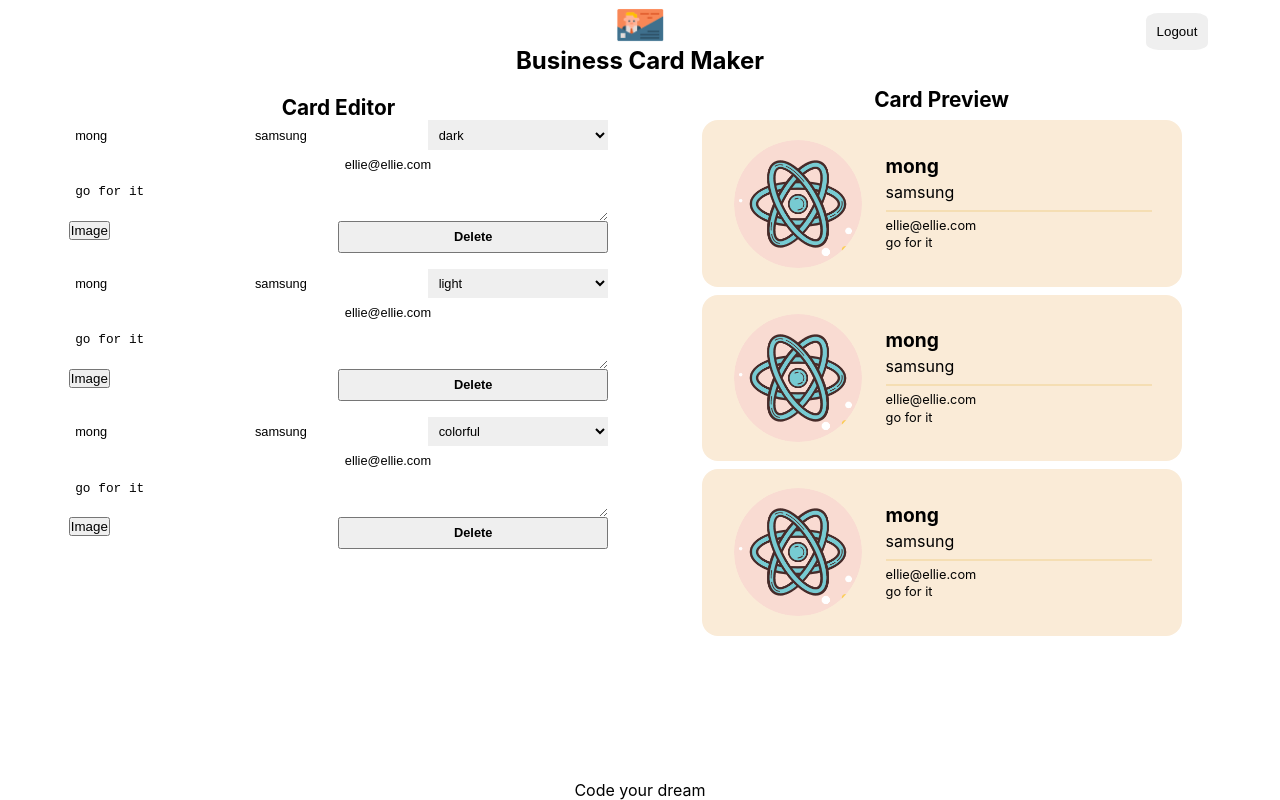
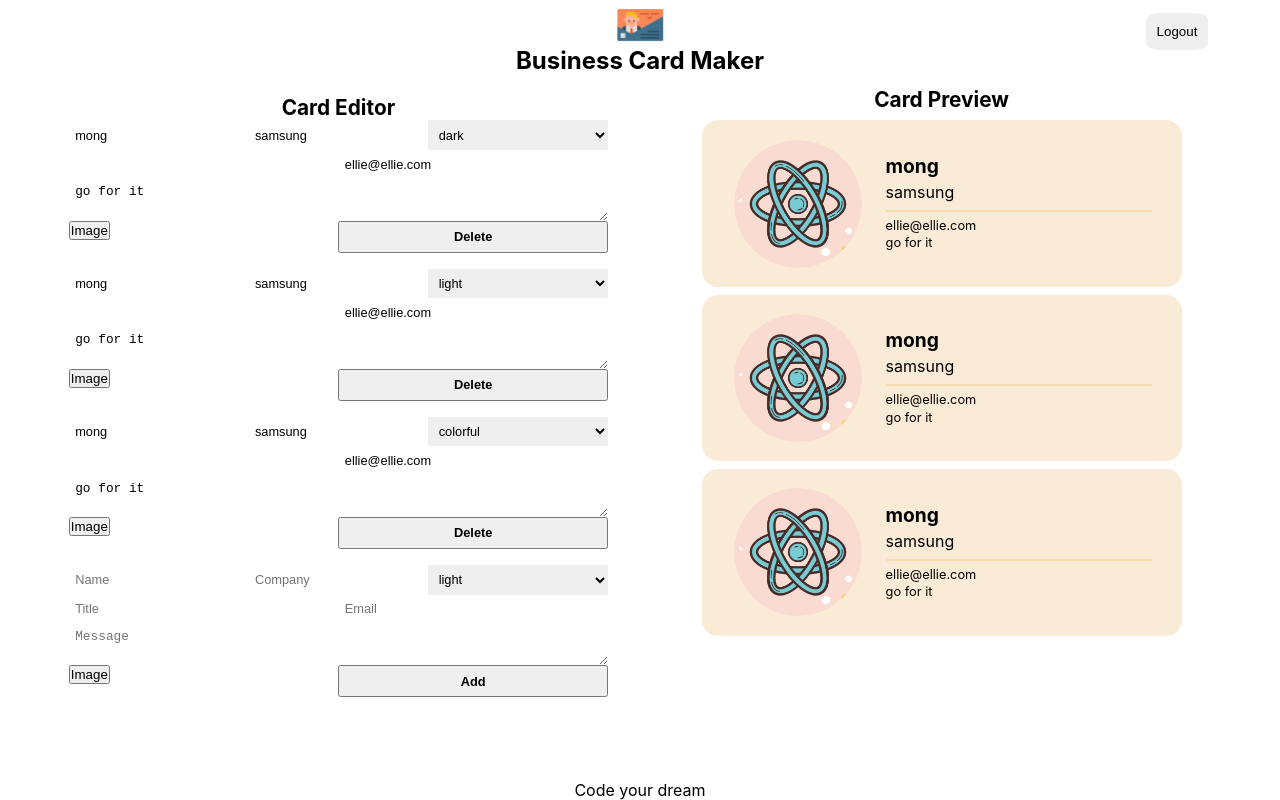
Before and after one commit to noh-JE/card_maker, a React (Create React App) app: page /maker in a window 1280 px wide. Built offline with nearby package versions, Linux system fonts and the light colour scheme; no server answers; sample sign-in values are in the browser's storage.

Commit message:
add CardAddForm component

```diff
--- /dev/null
+++ b/src/components/card_add_form/card_add_form.jsx
@@ -0,0 +1,52 @@
+import React, {useRef} from 'react';
+import styles from './card_add_form.module.css';
+import Button from '../button/button';
+import ImageFileInput from '../image_file_input/image_file_input';
+
+const CardAddForm = ({ onAdd }) => {
+    const formRef = useRef();
+    const nameRef = useRef();
+    const companyRef = useRef();
+    const themeRef = useRef();
+    const titleRef = useRef();
+    const emailRef = useRef();
+    const messageRef = useRef();
+
+    const onSubmit = (event) => {
+        event.preventDefault();
+        const card = {
+            id: Date.now(),
+            name: nameRef.current.value || '',
+            company: companyRef.current.value || '',
+            theme: themeRef.current.value || '',
+            title: titleRef.current.value || '',
+            email: emailRef.current.value || '',
+            message: messageRef.current.value || '',
+            fileName: '',
+            fileURL: '',
+        }
+        formRef.current.reset();
+        onAdd(card);
+    };
+
+    return (
+        <form ref={formRef} className={styles.form}>
+            <input ref={nameRef} className={styles.input} type="text" name='name' placeholder='Name' />
+            <input ref={companyRef} className={styles.input} type="text" name='company' placeholder='Company' />
+            <select ref={themeRef} className={styles.select} name="theme" placeholder='Theme'>
+                <option value="light">light</option>
+                <option value="dark">dark</option>
+                <option value="colorful">colorful</option>
+            </select>
+            <input ref={titleRef} className={styles.input} type="text" name='title' placeholder='Title' />
+            <input ref={emailRef} className={styles.input} type="text" name='email' placeholder='Email' />
+            <textarea ref={messageRef} className={styles.textarea} name="message" placeholder='Message'></textarea>
+            <div className={styles.fileInput}>
+                <ImageFileInput />
+            </div>
+            <Button name="Add" onClick={onSubmit}></Button>
+        </form>
+    );
+};
+
+export default CardAddForm;
--- /dev/null
+++ b/src/components/card_add_form/card_add_form.module.css
@@ -0,0 +1,45 @@
+@value makerBlack, makerWhite from '../../common/color.css';
+
+.form {
+    display: flex;
+    width: 100%;
+    flex-wrap: wrap;
+    border-top: 1px solid makerBlack;
+    border-left: 1px solid makerBlack;
+    margin-bottom: 1em;
+}
+
+.input,
+.textarea,
+.select,
+.button,
+.fileInput {
+    font-size: 0.8rem;
+    width: 100%;
+    border: 0;
+    padding: 0.5em;
+    border-bottom: 1px solid makerBlack;
+    border-right: 1px solid makerBlack;
+    background: makerWhite;
+    }
+
+.input,
+.select {
+    flex: 1 1 30%;
+    }
+
+.fileInput {
+    padding: 0;
+    flex: 1 1 50%;
+    }
+
+.input:focus,
+.textarea:focus,
+.select:focus,
+.button:focus {
+    outline: 0;
+    }
+
+.textarea {
+    flex-basis: 100%;
+    }
--- a/src/components/editor/editor.jsx
+++ b/src/components/editor/editor.jsx
@@ -1,14 +1,16 @@
 import React from 'react';
 import styles from './editor.module.css';
 import CardEditForm from '../card_edit_form/card_edit_form';
+import CardAddForm from '../card_add_form/card_add_form';
 
-const Editor = ({cards}) => {
+const Editor = ({cards, addCard}) => {
     return(
         <section className={styles.editor}>
             <p className={styles.title}>Card Editor</p>
             {cards.map(card => (
-                <CardEditForm card={card} />
+                <CardEditForm card={card} key={card.id} />
             ))}
+            <CardAddForm onAdd={addCard} />
         </section>
     );
 };
--- a/src/components/maker/maker.jsx
+++ b/src/components/maker/maker.jsx
@@ -50,12 +50,15 @@
             }
         })
     });
-
+    const addCard = (card) => {
+        const updated = [...cards, card];
+        setCards(updated);
+    }
     return (
         <section className={styles.maker}>
             <Header onLogout={onLogout} />
                 <div className={styles.container}>
-                    <Editor cards={cards} />
+                    <Editor cards={cards} addCard={addCard} />
                     <Preview cards={cards} />
                 </div>
             <Footer />
```
